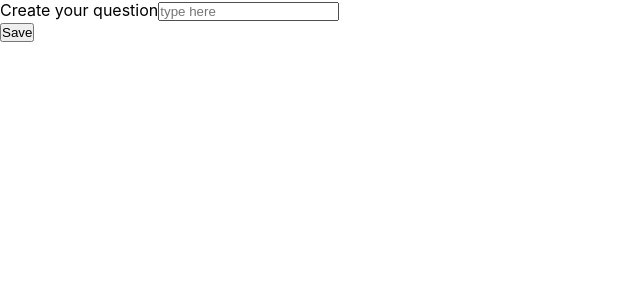
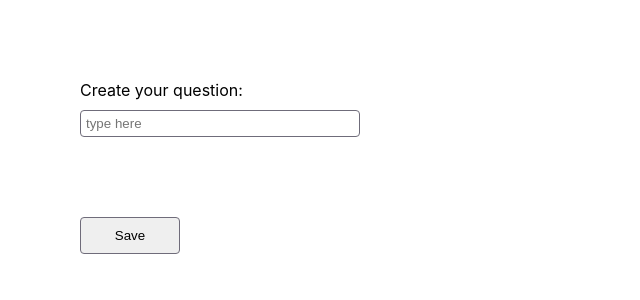
Before and after one commit to galinavikst/vote, a React (Create React App) app: page / in a window 1280 px wide. Shown: the top 300 px of the page, without its empty margins (0-640 px from the left). Built offline with nearby package versions, Linux system fonts and the light colour scheme.

Commit message:
feat: add styles to forms

```diff
--- a/package.json
+++ b/package.json
@@ -42,5 +42,9 @@
       "last 1 firefox version",
       "last 1 safari version"
     ]
+  },
+  "devDependencies": {
+    "resolve-url-loader": "^5.0.0",
+    "sass": "^1.62.0"
   }
 }
--- a/src/App.tsx
+++ b/src/App.tsx
@@ -9,7 +9,6 @@ function App() {
     <div className="App">
       <QuestionForm />
       <OptionsForm />
-
       <VotingPage />
     </div>
   );
--- a/src/components/OptionsForm.tsx
+++ b/src/components/OptionsForm.tsx
@@ -52,21 +52,23 @@ export default function OptionsForm() {
   return (
     <>
       {question && !letsVoteClicked && (
-        <form onSubmit={handleSubmit(submitHandler)}>
+        <form className="options_form" onSubmit={handleSubmit(submitHandler)}>
           <Question />
-          <div>
-            <label htmlFor="optionInput">Create your options (max 5)</label>
+          <div className="input_label_wrapper">
+            <label htmlFor="optionInput">Create your options (min 2):</label>
+            <div className="input_btn_wrapper">
               <input
                 id="optionInput"
                 type="text"
                 placeholder="type here"
                 {...register("optionInput", { required: true })}
               />
-            {optionsArr.length < 2 && errors.optionInput && (
-              <span className="error"> Required at least 2 options</span>
-            )}
+              <button disabled={optionsArr.length >= 5}>Save</button>
             </div>
-          <button disabled={optionsArr.length >= 5}>Save</button>
+            {/* {optionsArr.length < 2 && errors.optionInput && (
+              <span className="error"> *Required at least 2 options</span>
+            )} */}
+          </div>
           <OptionsList />
         </form>
       )}
--- a/src/components/QuestionForm.tsx
+++ b/src/components/QuestionForm.tsx
@@ -25,9 +25,10 @@ export default function QuestionForm() {
   return (
     <>
       {!question && (
-        <form onSubmit={handleSubmit(handleOnSubmit)}>
+        <form className="question_form" onSubmit={handleSubmit(handleOnSubmit)}>
+          <div className="input_label_wrapper">
+            <label htmlFor="questionInput">Create your question:</label>
             <div>
-            <label htmlFor="questionInput">Create your question</label>
               <input
                 id="questionInput"
                 type="text"
@@ -35,8 +36,9 @@ export default function QuestionForm() {
                 placeholder="type here"
               />
               {errors.questionInput && (
-              <span className="error"> This field is required</span>
+                <span className="error"> *This field is required</span>
               )}
+            </div>
           </div>
           <button>Save</button>
         </form>
--- a/src/index.css
+++ b/src/index.css
@@ -1,3 +1,12 @@
+:root {
+  --warning-red: #ff0000;
+  --pure-black: #000;
+  --pure-white: #fff;
+  --border-color: #6f6c7a;
+  --bg-color: #f0f8ff;
+  --border-radius: 4px;
+}
+
 * {
   margin: 0;
   padding: 0;
@@ -5,6 +14,7 @@
 }
 
 body {
+  padding: 80px;
   font-family: -apple-system, BlinkMacSystemFont, "Segoe UI", "Roboto", "Oxygen",
     "Ubuntu", "Cantarell", "Fira Sans", "Droid Sans", "Helvetica Neue",
     sans-serif;
@@ -12,8 +22,65 @@ body {
   -moz-osx-font-smoothing: grayscale;
 }
 
+.root {
+  width: 1200px;
+  margin: 0 auto;
+}
+
 .error {
-  color: #ff0000;
+  color: var(--warning-red);
+}
+
+form {
+  display: flex;
+  flex-direction: column;
+  min-width: 300px;
+  width: 50%;
+}
+
+/*  */
+/* question form  */
+
+.question_form {
+  gap: 80px;
+}
+
+.question_form .input_label_wrapper {
+  display: flex;
+  flex-direction: column;
+  gap: 10px;
+}
+
+.input_label_wrapper {
+  display: flex;
+  flex-direction: column;
+  gap: 5px;
+}
+
+button {
+  padding: 10px 15px;
+  width: fit-content;
+  border-radius: var(--border-radius);
+  border: 1px solid var(--border-color);
+  min-width: 100px;
+  transition: all 150ms ease-in-out;
+}
+
+input {
+  padding: 5px;
+  width: 50%;
+  min-width: 200px;
+  border-radius: var(--border-radius);
+  border: 1px solid var(--border-color);
+}
+
+.options_form {
+  gap: 20px;
+}
+
+.input_btn_wrapper {
+  display: flex;
+  gap: 5px;
 }
 
 .options_list {
@@ -32,10 +99,11 @@ body {
   display: flex;
   flex-direction: column;
   justify-content: space-between;
-  background-color: #f0f8ff;
-  border-bottom: 2px solid #000;
+  background-color: var(--bg-color);
+  border-bottom: 2px solid var(--pure-black);
   height: 250px;
 }
+
 .results {
   display: flex;
   justify-content: space-evenly;
@@ -46,7 +114,7 @@ body {
   text-align: center;
   height: 5px;
   width: 30%;
-  background: #ff0000;
+  background: var(--warning-red);
 }
 
 .to_vote_list {
@@ -62,7 +130,7 @@ body {
 
 .option_btn {
   padding: 25px 35px;
-  color: #fff;
+  color: var(--pure-white);
   font-weight: 700;
   font-size: xx-large;
   border: none;
@@ -72,7 +140,7 @@ body {
 
 .option_btn:hover,
 .option_btn:focus {
-  box-shadow: 0px 3px 9px -4px #6f6c7a;
+  box-shadow: 0px 3px 9px -4px var(--border-color);
   scale: 1.1;
   cursor: pointer;
 }
```
Also changed, not shown: 1 other file (tests, documents, lock files or other folders). Lines whose indentation alone changed are shown as unchanged.
